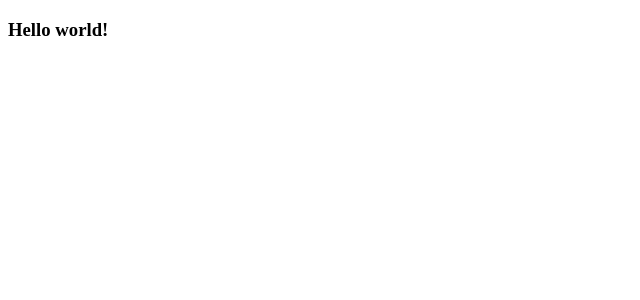
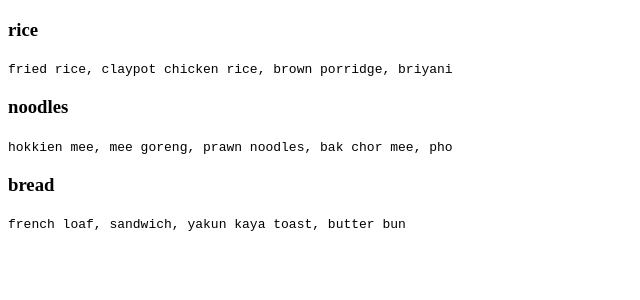
Before and after one commit to Paddlepop25/react-post-app-class-components, a React (Create React App) app: page / in a window 1280 px wide. Shown: the top 300 px of the page, without its empty margins (0-640 px from the left). Built offline with nearby package versions, Linux system fonts and the light colour scheme.

Commit message:
added fake data in app.js

```diff
--- a/src/App.js
+++ b/src/App.js
@@ -2,10 +2,39 @@
 import './App.css'
 
 class App extends Component {
+  state = {
+    posts: [
+      {
+        userId: 1,
+        id: 1,
+        title: 'rice',
+        body: 'fried rice, claypot chicken rice, brown porridge, briyani',
+      },
+      {
+        userId: 1,
+        id: 2,
+        title: 'noodles',
+        body: 'hokkien mee, mee goreng, prawn noodles, bak chor mee, pho',
+      },
+      {
+        userId: 1,
+        id: 3,
+        title: 'bread',
+        body: 'french loaf, sandwich, yakun kaya toast, butter bun',
+      },
+    ],
+  }
   render() {
     return (
       <>
-        <h3>Hello world!</h3>
+        {this.state.posts.map((post) => {
+          return (
+            <div>
+              <h3>{post.title}</h3>
+              <code>{post.body}</code>
+            </div>
+          )
+        })}
       </>
     )
   }
```
Also changed, not shown: 1 other file (tests, documents, lock files or other folders).
